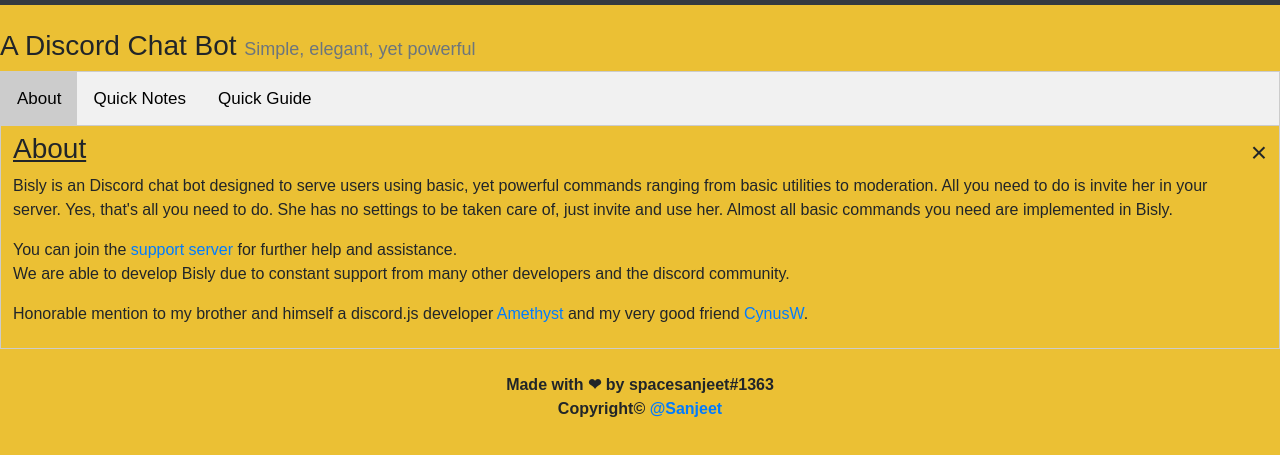
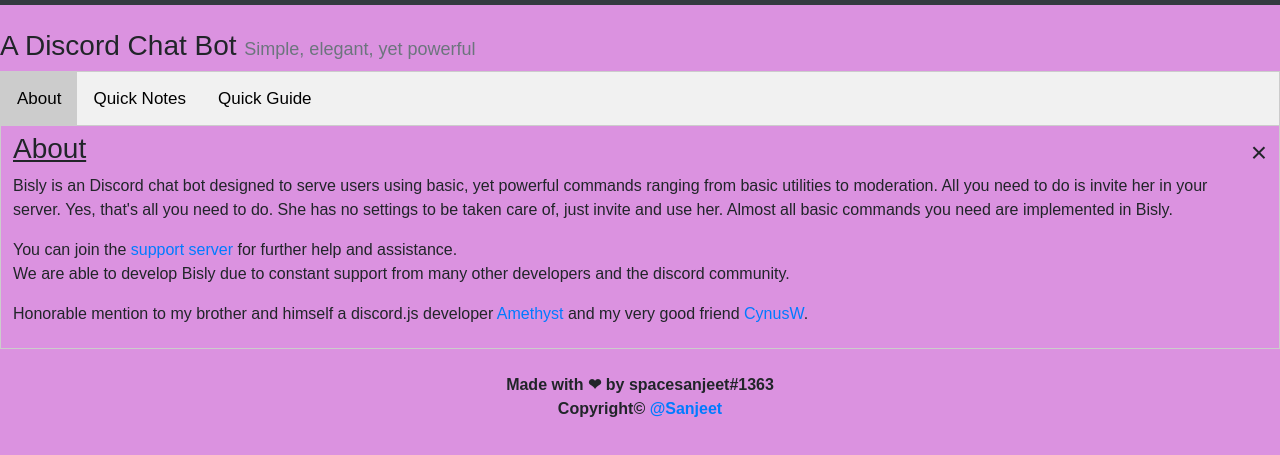
Before and after one commit to spacesanjeet/Bisly_web, a plain HTML site: page index.html in a window 1280 px wide. Shown: the part 51-506 px from the top of the page. Drawn offline with nearby package versions, Linux system fonts and the light colour scheme; a web font is replaced by a local one.

Commit message:
Update index.css

```diff
--- a/index.css
+++ b/index.css
@@ -6,7 +6,7 @@ body {
   height: 400px;
   background-size: cover;
   margin: 0;
-  background-color: #ebc034;
+  background-color: #db92e0;
 }
 img {
   width: 100%;
```
